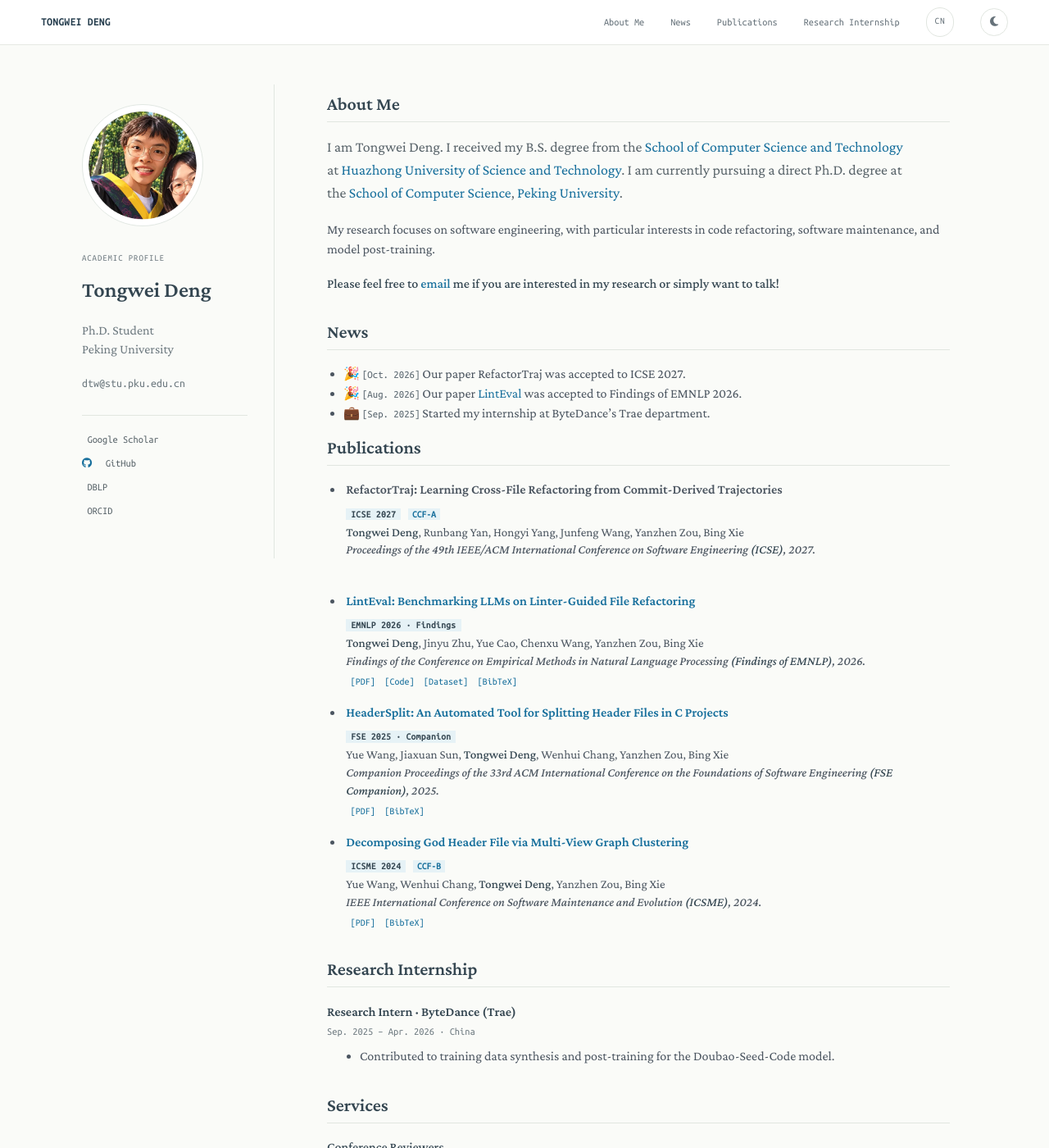
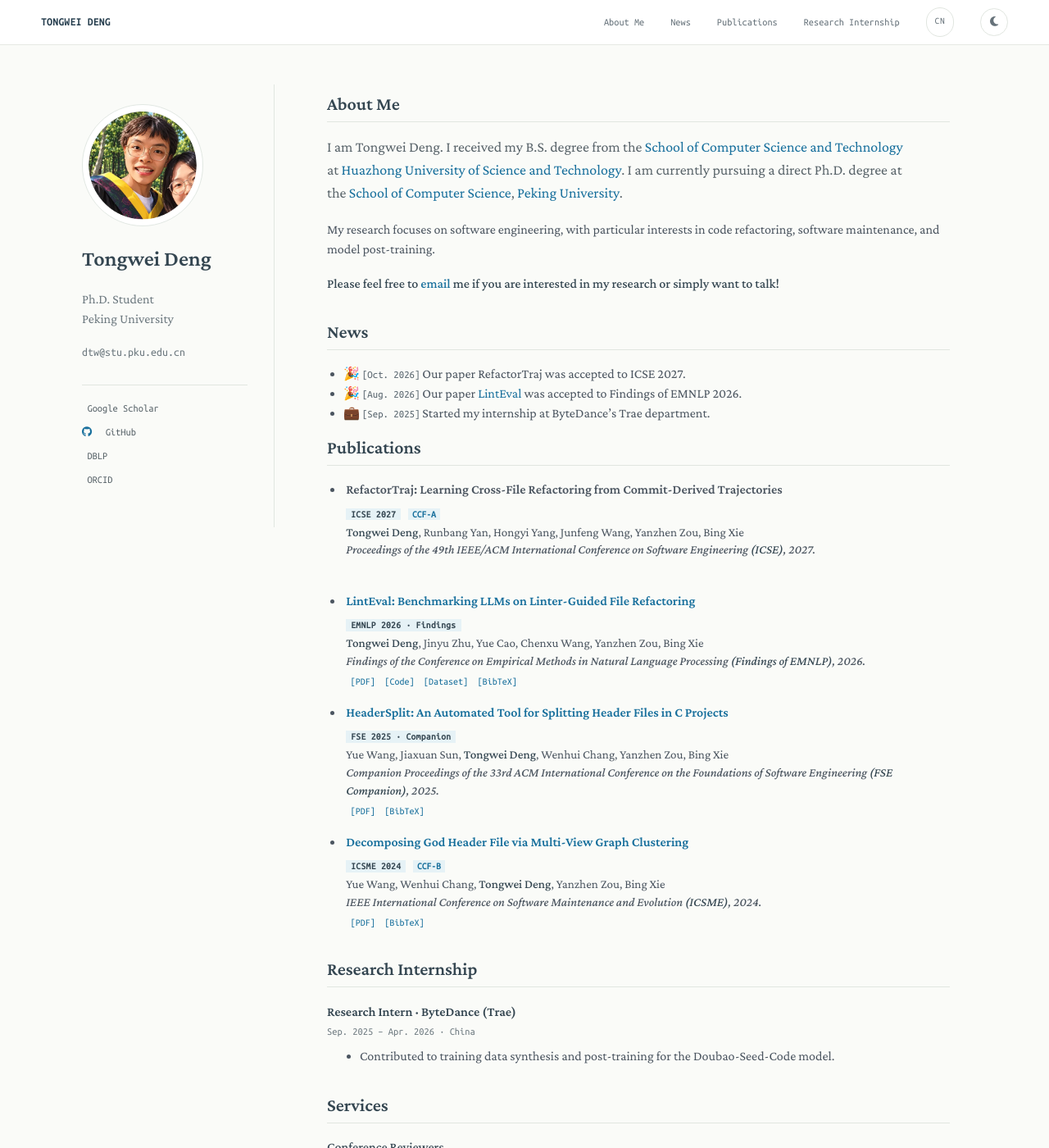
Before and after one commit to 6643789wsx/6643789wsx.github.io, a Jekyll site: the page built from index.md, in a window 1280 px wide and 1400 px high. Shown: the whole window at 82% size. Built offline with Jekyll 4.4.1, drawn with Linux system fonts in a browser that asks for light colours; a style sheet for code colours, icons or effects is not loaded; our own code applies the rules of GitHub Pages for plain Markdown files.

Commit message:
Remove the profile kicker label

```diff
--- a/_data/i18n.yml
+++ b/_data/i18n.yml
@@ -5,7 +5,6 @@ en:
   experiences: Research Internship
   services: Services
   reviewers: Conference Reviewers
-  kicker: Academic profile
   switch: CN
   switch_title: Switch to Chinese
   theme_toggle: Toggle dark / light mode
@@ -17,7 +16,6 @@ zh:
   experiences: 研究实习
   services: 学术服务
   reviewers: 会议审稿
-  kicker: 学术主页
   switch: EN
   switch_title: 切换到英文
   theme_toggle: 切换深色 / 浅色模式
--- a/_layouts/homepage.html
+++ b/_layouts/homepage.html
@@ -90,7 +90,6 @@
         <a class="image avatar"><img src="{{ site.avatar }}" alt="avatar" /></a>
         {% endif %}
 
-        <p class="profile-kicker">{{ t.kicker }}</p>
         <h1>{{ display_name }}</h1>
 
         {% if display_position %}
--- a/_sass/minimal-light.scss
+++ b/_sass/minimal-light.scss
@@ -379,15 +379,6 @@ img {
   width:3.5rem;
 }
 
-.profile-kicker {
-  color:#d9b78f;
-  font-family:"Ubuntu Mono", monospace;
-  font-size:.72rem;
-  letter-spacing:.08em;
-  margin:0 0 .85rem;
-  text-transform:uppercase;
-}
-
 .profile-panel h1 { color:#fffdf7; line-height:1; }
 .profile-panel position { color:#dce9df; display:block; font-size:1rem!important; }
 .profile-panel autocolor, .profile-panel email { color:#dce9df; }
@@ -674,7 +665,6 @@ body { background:var(--page-bg); color:var(--text); }
 .profile-panel { background:transparent; border-right:1px solid var(--border); color:var(--text-soft); min-height:auto; padding:1.5rem 2rem 1.5rem 0; position:static; }
 .profile-panel:before { display:none; }
 .image.avatar img { background:var(--avatar-bg); border:1px solid var(--avatar-border); padding:.45rem; width:132px; }
-.profile-kicker { color:var(--muted); font-size:.68rem; margin-top:1.5rem; }
 .profile-panel h1 { color:var(--heading); font-size:1.65rem; }
 .profile-panel position, .profile-panel autocolor, .profile-panel email { color:var(--muted); }
 .profile-panel position { white-space:pre-line; }
@@ -777,7 +767,7 @@ hr { background:var(--border); }
 
 .profile-panel h1 {
   line-height: 1.25;
-  margin: 0 0 1.35rem;
+  margin: 1rem 0 1.35rem;
 }
 .profile-panel position {
   display: block;
```
